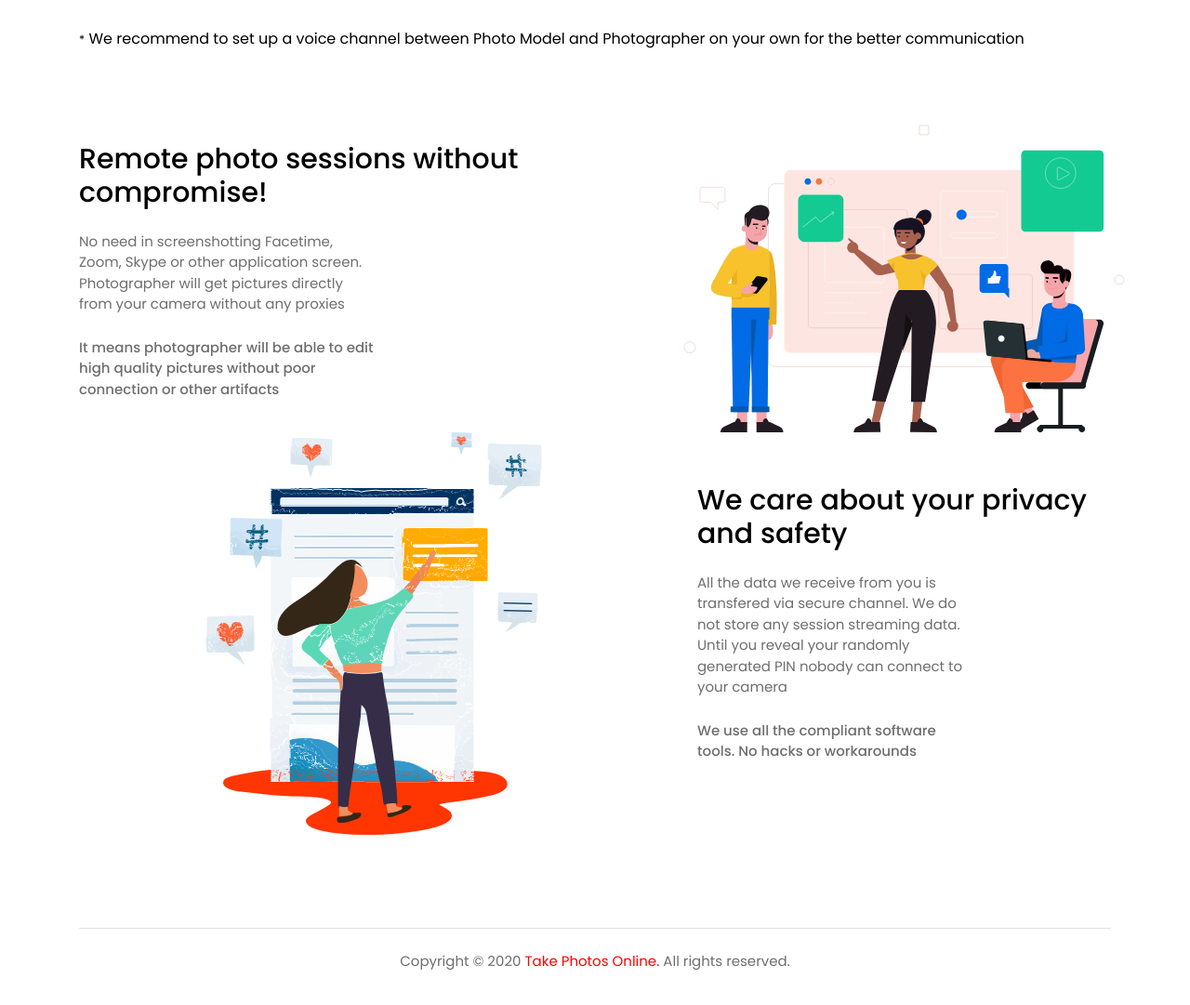
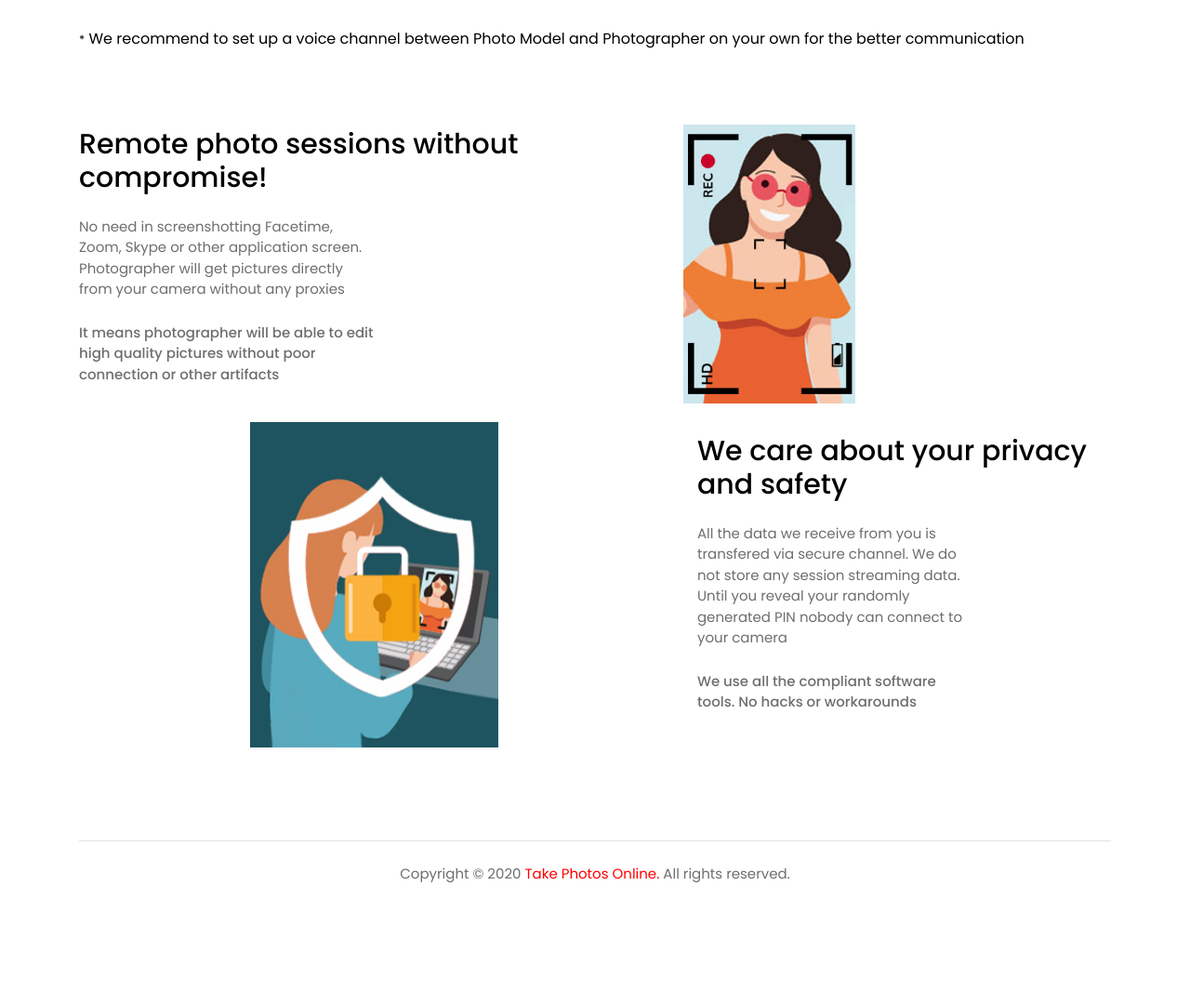
Before and after one commit to takephotosonline/takephotosonline.github.io, a website: page index.html in a window 1280 px wide. Shown: the part 1720-2801 px from the top of the page at 93% size. After the commit the page ends 2714 px from the top, so only its background shows below. Drawn offline with Linux system fonts and the light colour scheme.

Commit message:
change main screen images and layout

```diff
--- a/index.html
+++ b/index.html
@@ -214,12 +214,12 @@
                     </div>
                 </div>
                 <div class="col-12 col-lg-5 p-0 img-digital grid-margin grid-margin-lg-0" data-aos="fade-left">
-                    <img src="images/Group171.svg" alt="" class="img-fluid">
+                    <img src="images/takephotos_hd.jpg" alt="" style="height: 300px" class="img-fluid">
                 </div>
             </div>
-            <div class="row align-items-center">
+            <div class="row align-items-center" style="margin-top: 20px;">
                 <div class="col-12 col-lg-7 text-center flex-item grid-margin" data-aos="fade-right">
-                    <img src="images/Group2.png" alt="" class="img-fluid">
+                    <img src="images/takephotos_secu.jpg" style="height: 350px" alt="" class="img-fluid">
                 </div>
                 <div class="col-12 col-lg-5 flex-item grid-margin" data-aos="fade-left">
                     <h3 class="m-0">We care about your privacy and safety</h3>
```
Also changed, not shown: images/takephotos_hd.jpg (added), images/takephotos_secu.jpg (added).
